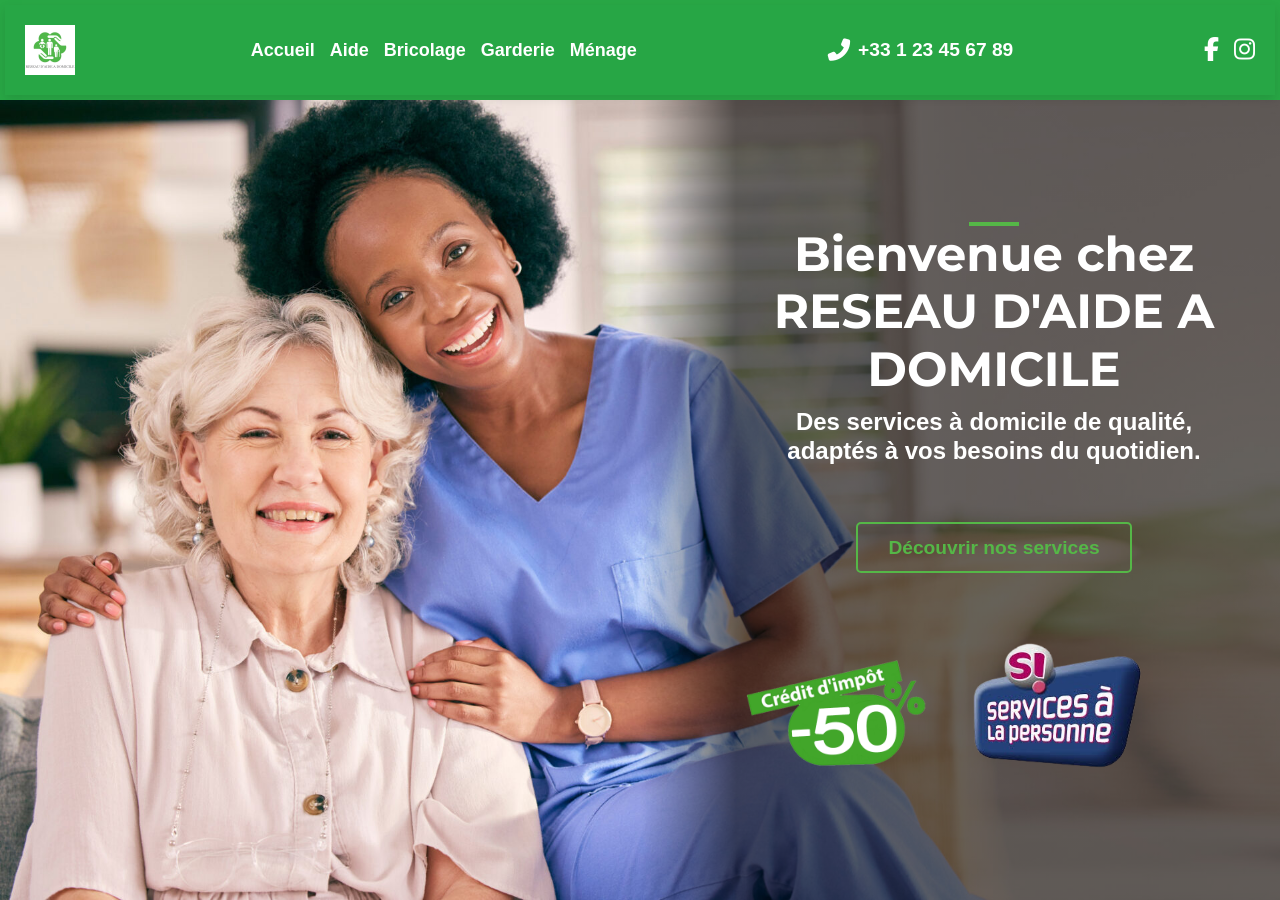
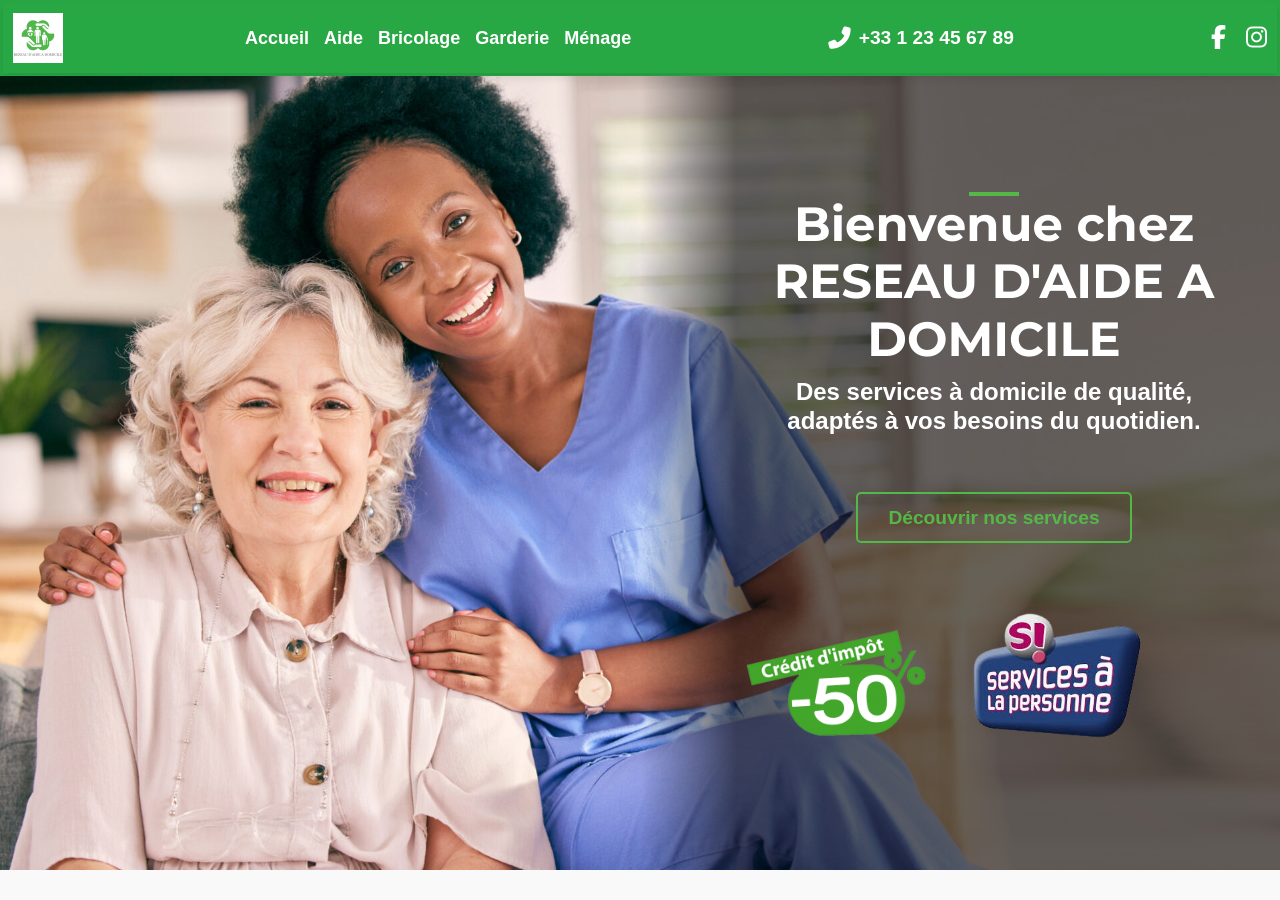
Before and after one commit to oka69120/site_prestation_services, a website built with Vite: page index.html in a window 1280 px wide. Shown: the top 900 px of the page. Built offline with nearby package versions, Linux system fonts and the light colour scheme; files whose address does not match are found by name; a web font is replaced by a local one.

Commit message:
coneception site le 27/02/2025 V5

```diff
--- a/src/components/header.js
+++ b/src/components/header.js
@@ -1,6 +1,6 @@
 document.getElementById("header").innerHTML = `
-<header>
-    <div class="nav-container">
+<header  id="navbar">
+    <div class="nav-container" >
       <div class="logo">
       <img src="/public/images/LogoColorTextBelow.jpeg" alt="RESEAU D'AIDE A DOMICILE" />
     </div>
@@ -30,6 +30,7 @@ document.getElementById("header").innerHTML = `
       </div>
 </header>
 `;
+document.dispatchEvent(new Event("headerLoaded"));
 // Animation GSAP
 gsap.from("header", { duration: 1, y: -50, opacity: 0, ease: "bounce" });
 // Fonction pour gérer l'affichage du menu mobile
--- a/src/js/aide.js
+++ b/src/js/aide.js
@@ -80,8 +80,6 @@ if (document.getElementById("footer").innerHTML !== "") {
 
 // -------------------------------------
 document.addEventListener("footerLoaded", function () {
-  console.log("✅ Footer chargé, activation du bouton de remontée !");
-
   const scrollBtn = document.getElementById("scrollTopBtn");
 
   if (!scrollBtn) {
@@ -110,3 +108,62 @@ document.addEventListener("footerLoaded", function () {
 if (document.getElementById("footer").innerHTML !== "") {
   document.dispatchEvent(new Event("footerLoaded"));
 }
+
+// ---------------------------
+// ----------------------------
+// ----------------------------
+document.addEventListener("headerLoaded", function () {
+  let lastScrollY = window.scrollY;
+  const navbar = document.getElementById("navbar");
+
+  if (!navbar) {
+    return;
+  }
+
+  // ✅ S'assurer que le menu est opaque au chargement
+  navbar.classList.add("at-top");
+
+  window.addEventListener("scroll", () => {
+    let currentScrollY = window.scrollY;
+
+    // ✅ Si on descend rapidement, cacher le menu avec GSAP
+    if (currentScrollY > lastScrollY && currentScrollY > 50) {
+      gsap.to(navbar, {
+        y: "-100%",
+        opacity: 0,
+        duration: 0.3,
+        ease: "power2.out",
+      });
+    }
+    // ✅ Si on remonte, réafficher le menu avec GSAP
+    else {
+      gsap.to(navbar, {
+        y: "0%",
+        opacity: 1,
+        duration: 0.3,
+        ease: "power2.out",
+      });
+
+      // ✅ Si on remonte mais qu'on n'est pas encore en haut, rendre le menu transparent
+      if (currentScrollY > 50) {
+        navbar.classList.add("transparent");
+      } else {
+        navbar.classList.remove("transparent");
+      }
+    }
+
+    // ✅ Quand on arrive tout en haut, le menu devient normal
+    if (currentScrollY === 0) {
+      navbar.classList.add("at-top");
+    } else {
+      navbar.classList.remove("at-top");
+    }
+
+    lastScrollY = currentScrollY;
+  });
+});
+
+// ⚡ Si le header est déjà chargé (cas d'un rechargement rapide)
+if (document.getElementById("header").innerHTML !== "") {
+  document.dispatchEvent(new Event("headerLoaded"));
+}
--- a/src/styles/style.css
+++ b/src/styles/style.css
@@ -9,6 +9,7 @@
 body {
   background-color: #55b747;
   color: #333;
+  padding-top: 70px;
 }
 main {
   color: #333;
@@ -17,7 +18,7 @@ main {
 header {
   background-color: #28a745;
   color: white;
-  padding: 5px;
+  padding: 3px;
   text-align: center;
   z-index: 9999;
   position: relative;
@@ -90,7 +91,7 @@ header {
 /* Social icons */
 .social-icons {
   display: flex;
-  gap: 15px;
+  gap: 20px;
   align-items: center;
 }
 
@@ -133,10 +134,10 @@ main {
   display: flex;
   justify-content: space-between;
   align-items: center;
+  padding: 10px;
   transition: opacity 0.5s ease-in-out;
-  background-color: rgba(40, 167, 69, 0.95); /* Légère transparence */
+
   color: white;
-  padding: 20px;
   position: relative;
   box-shadow: 0px 4px 10px rgba(0, 0, 0, 0.1);
 }
@@ -503,3 +504,33 @@ bouton
   opacity: 0;
   transform: translateY(10px);
 }
+
+/* -------------------------------
+-------------------------------
+--------------------------------- */
+/* ---- Menu sticky par défaut (opaque au chargement) ---- */
+#navbar {
+  position: fixed;
+  top: 0;
+  left: 0;
+  width: 100%;
+  transition: background 0.3s ease-in-out, transform 0.3s ease-in-out,
+    opacity 0.3s ease-in-out;
+
+  z-index: 1000;
+}
+
+/* ✅ Quand on est en haut de la page, le menu est totalement opaque */
+#navbar.at-top {
+  background: rgba(40, 167, 69, 1); /* Opaque */
+}
+
+/* ✅ Quand on descend, le menu disparaît progressivement */
+#navbar.at-top {
+  background: rgba(40, 167, 69, 1); /* Opaque */
+}
+
+/* ✅ Quand on remonte mais qu'on n'est pas encore en haut, le menu devient transparent */
+#navbar.transparent {
+  background: rgba(40, 167, 69, 0.6); /* Vert semi-transparent */
+}
```
